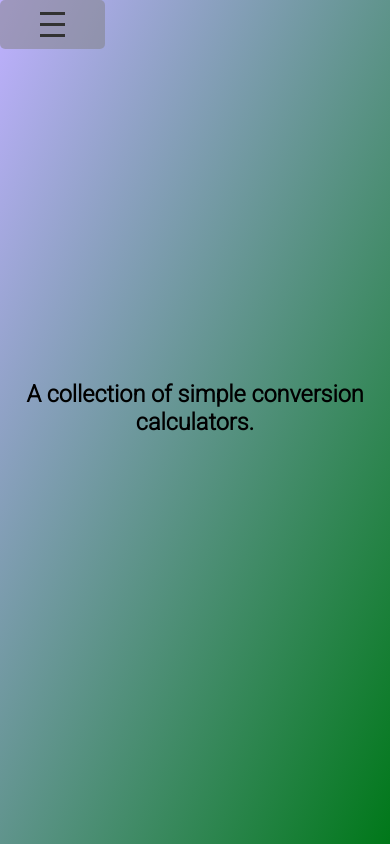
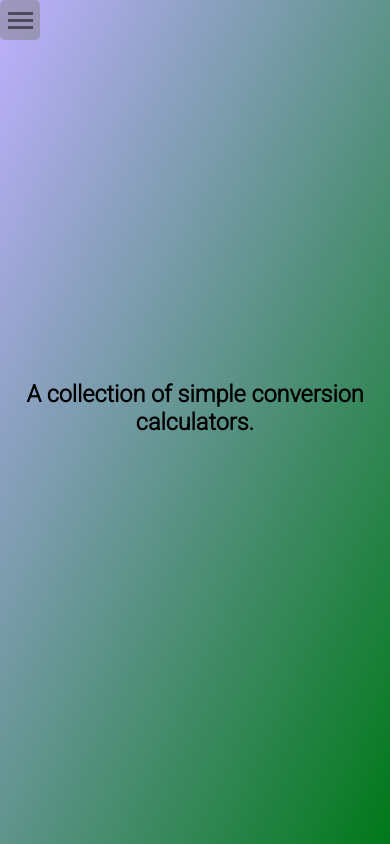
Before and after one commit to jjdonnel/conversions, a React (Create React App) app: page / in a window 390 px wide. Built offline with nearby package versions, Linux system fonts and the light colour scheme.

Commit message:
hamburger size

```diff
--- a/src/Components/navbar.css
+++ b/src/Components/navbar.css
@@ -111,6 +111,9 @@ li:hover {
         position: absolute;
         background-color: rgba(128, 128, 128, 0.5);
         left: 0;
+        min-width: 0;
+        height: 40px;
+        width: 40px;
         top: 0;
         z-index: 100;
         border-radius: 5px;
@@ -188,13 +191,13 @@ li:hover {
       .line {
         width: 25px;
         height: 3px;
-        background: rgba(50,50,50,1);
-        margin: 4px;
+        background: rgba(0,0,0,.5);
+        margin: 2px;
         position: relative;
       }
 
       .line1-open {
-        transform: rotate(45deg) translateY(6px) translateX(6px);
+        transform: rotate(45deg) translateY(4px) translateX(4px);
         transition: all .3s ease;
       }
 
@@ -214,7 +217,7 @@ li:hover {
       }
 
       .line3-open {
-        transform: rotate(-45deg) translateX(7px) translateY(-8px);
+        transform: rotate(-45deg) translateX(4px) translateY(-4px);
         transition: all .3s ease;
       }
 
```
